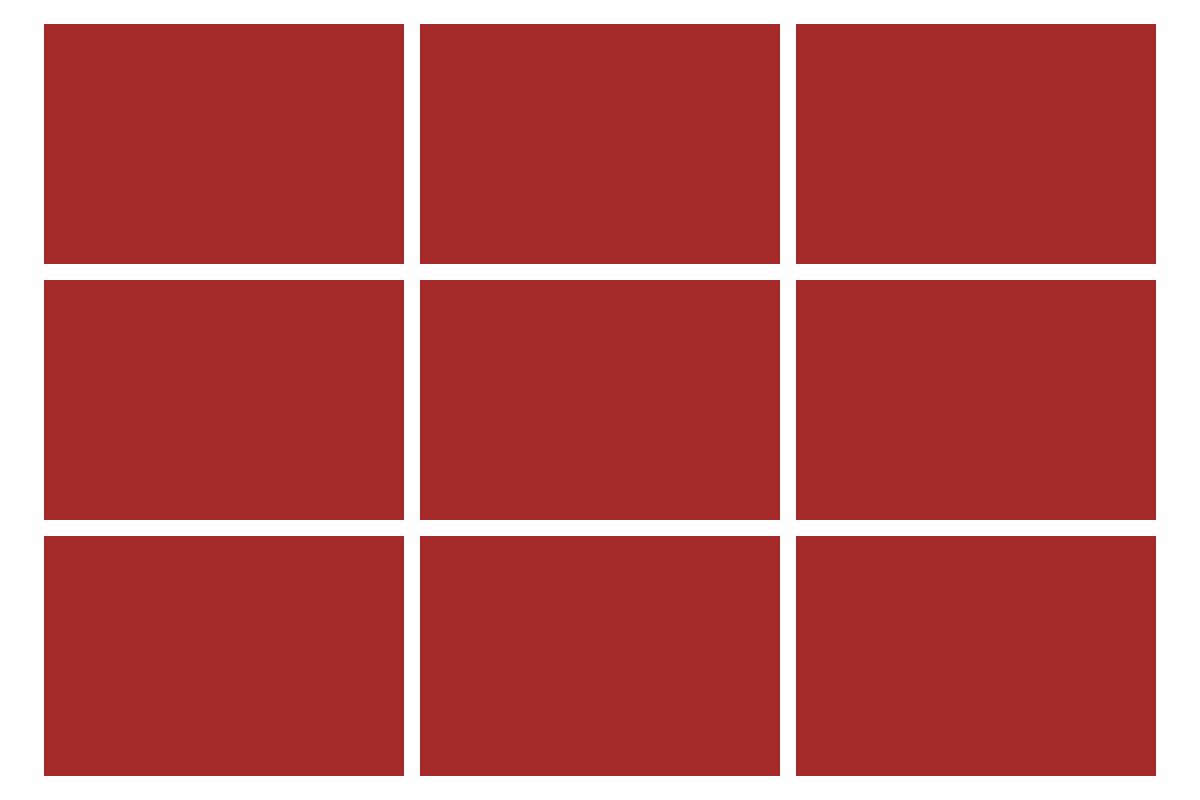
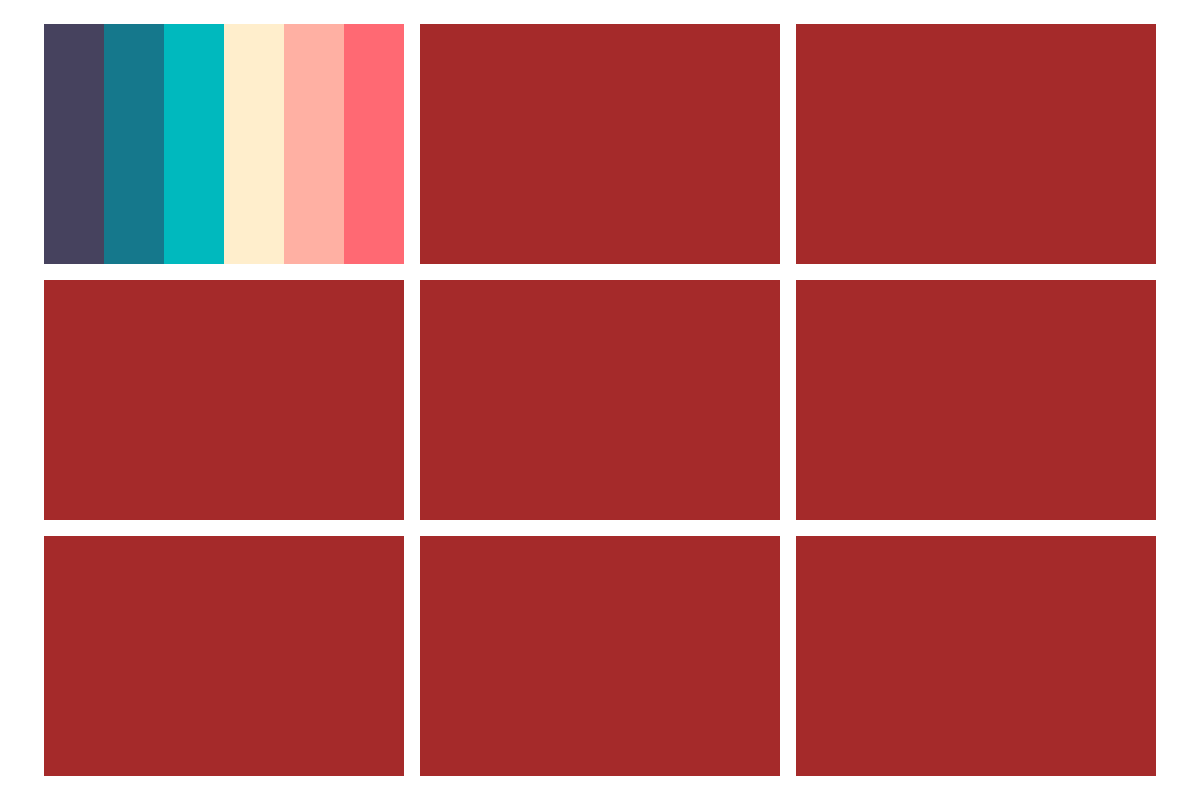
Before and after one commit to IvanPostarnak/color-input-desktop, an Electron app: page src/windows/patterns/patterns.html in a window 1200 px wide. Drawn offline with nearby package versions, Linux system fonts and the light colour scheme; files that its build step writes are made by us from their sources.

Commit message:
feat: add 'squares' pattern

```diff
--- /dev/null
+++ b/src/windows/patterns/assets/library/squares/_squares.scss
@@ -0,0 +1,14 @@
+.squares-pattern {
+  width: 100%;
+  height: 100%;
+  position: absolute;
+
+  display: flex;
+  justify-content: center;
+  align-items: center;
+
+		&__item {
+      width: calc(100%/6);
+      height: 100%;
+		}
+}
--- a/src/windows/patterns/assets/scss/patterns.scss
+++ b/src/windows/patterns/assets/scss/patterns.scss
@@ -1,3 +1,5 @@
+@use './../library/squares/squares';
+
 .patterns {
   width: 100%;
   height: auto;
@@ -44,5 +46,26 @@
     display: flex;
     justify-content: center;
     align-items: center;
+
+    position: relative;
   }
 }
+
+.js-1 {
+  background-color: #46425E;
+}
+.js-2 {
+  background-color: #15788C;
+}
+.js-3 {
+  background-color: #00B9BE;
+}
+.js-4 {
+  background-color: #FFEECC;
+}
+.js-5 {
+  background-color: #FFB0A3;
+}
+.js-6 {
+  background-color: #FF6973;
+}
--- a/src/windows/patterns/patterns.html
+++ b/src/windows/patterns/patterns.html
@@ -12,15 +12,24 @@
 <body class="patterns">
   <main class="patterns__section-main">
     <section class="patterns__flexbox-section js-patterns">
-      <div class="patterns__pattern-holder js-pattern-nolder"></div>
-      <div class="patterns__pattern-holder js-pattern-nolder"></div>
-      <div class="patterns__pattern-holder js-pattern-nolder"></div>
-      <div class="patterns__pattern-holder js-pattern-nolder"></div>
-      <div class="patterns__pattern-holder js-pattern-nolder"></div>
-      <div class="patterns__pattern-holder js-pattern-nolder"></div>
-      <div class="patterns__pattern-holder js-pattern-nolder"></div>
-      <div class="patterns__pattern-holder js-pattern-nolder"></div>
-      <div class="patterns__pattern-holder js-pattern-nolder"></div>
+      <div class="patterns__pattern-holder js-single-pattern-nolder">
+        <article class="squares-pattern js-squares-pattern">
+          <div class="squares-pattern__item js-single-square js-1"></div>
+          <div class="squares-pattern__item js-single-square js-2"></div>
+          <div class="squares-pattern__item js-single-square js-3"></div>
+          <div class="squares-pattern__item js-single-square js-4"></div>
+          <div class="squares-pattern__item js-single-square js-5"></div>
+          <div class="squares-pattern__item js-single-square js-6"></div>
+        </article>
+      </div>
+      <div class="patterns__pattern-holder js-single-pattern-nolder"></div>
+      <div class="patterns__pattern-holder js-single-pattern-nolder"></div>
+      <div class="patterns__pattern-holder js-single-pattern-nolder"></div>
+      <div class="patterns__pattern-holder js-single-pattern-nolder"></div>
+      <div class="patterns__pattern-holder js-single-pattern-nolder"></div>
+      <div class="patterns__pattern-holder js-single-pattern-nolder"></div>
+      <div class="patterns__pattern-holder js-single-pattern-nolder"></div>
+      <div class="patterns__pattern-holder js-single-pattern-nolder"></div>
     </section>
   </main>
 </body>
```
Also changed, not shown: 1 other file.
